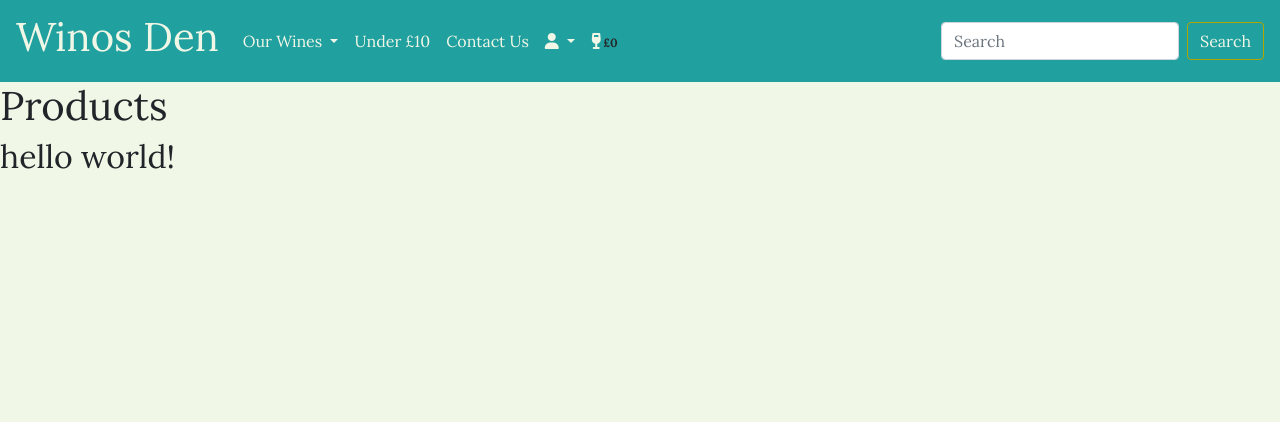
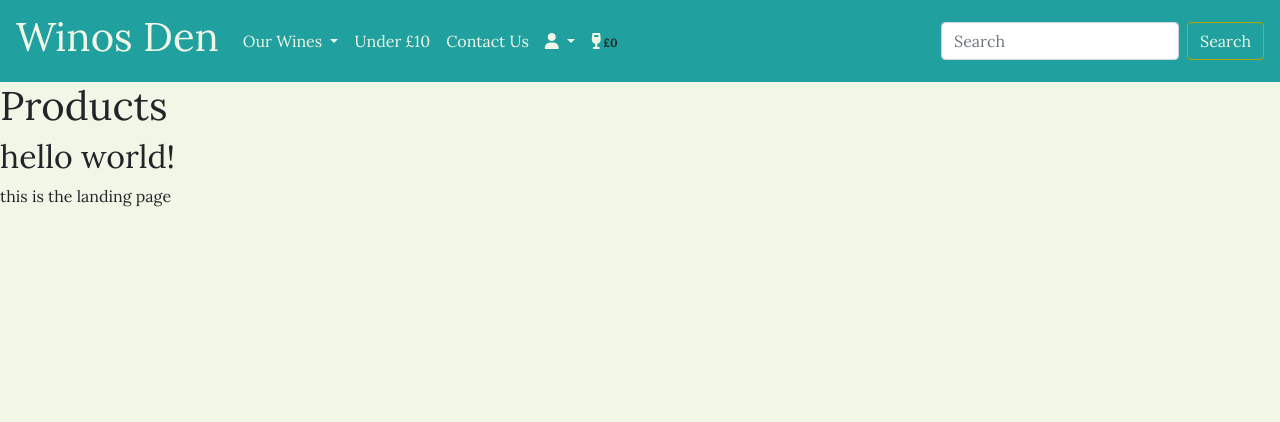
Before and after one commit to roomacarthur/winos_den, a Django app: page / in a window 1280 px wide. Shown: the top 422 px of the page. Run offline with Django 3.2, Linux system fonts and the light colour scheme; some libraries are stand-ins or nearby versions.

Commit message:
updated landing page ready for population

```diff
--- a/home/templates/home/index.html
+++ b/home/templates/home/index.html
@@ -5,5 +5,5 @@
 {% endblock %}
 {% block content %}
 <h2> hello world!</h2>
-
+<p> this is the landing page</p>
 {% endblock %}
```
